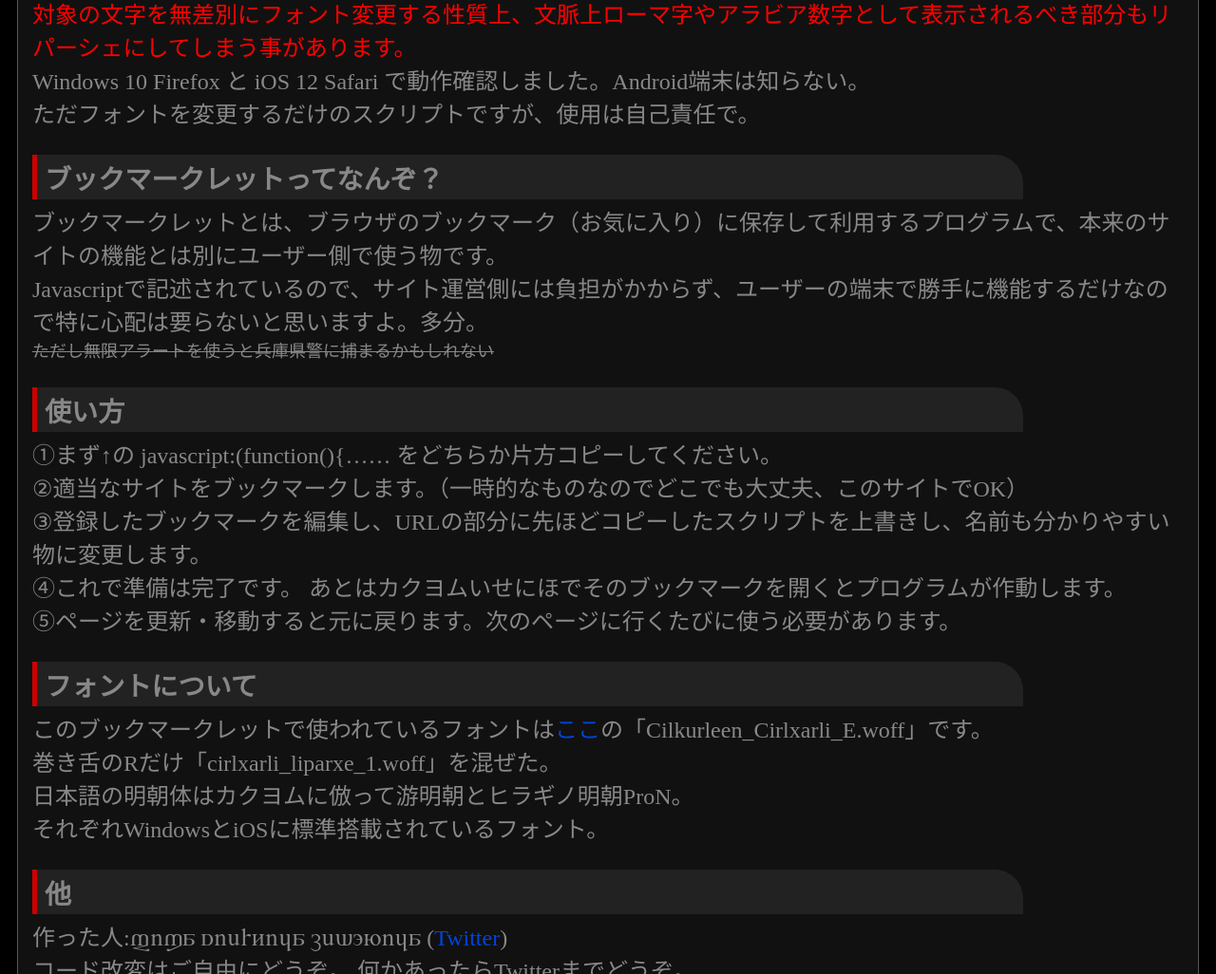
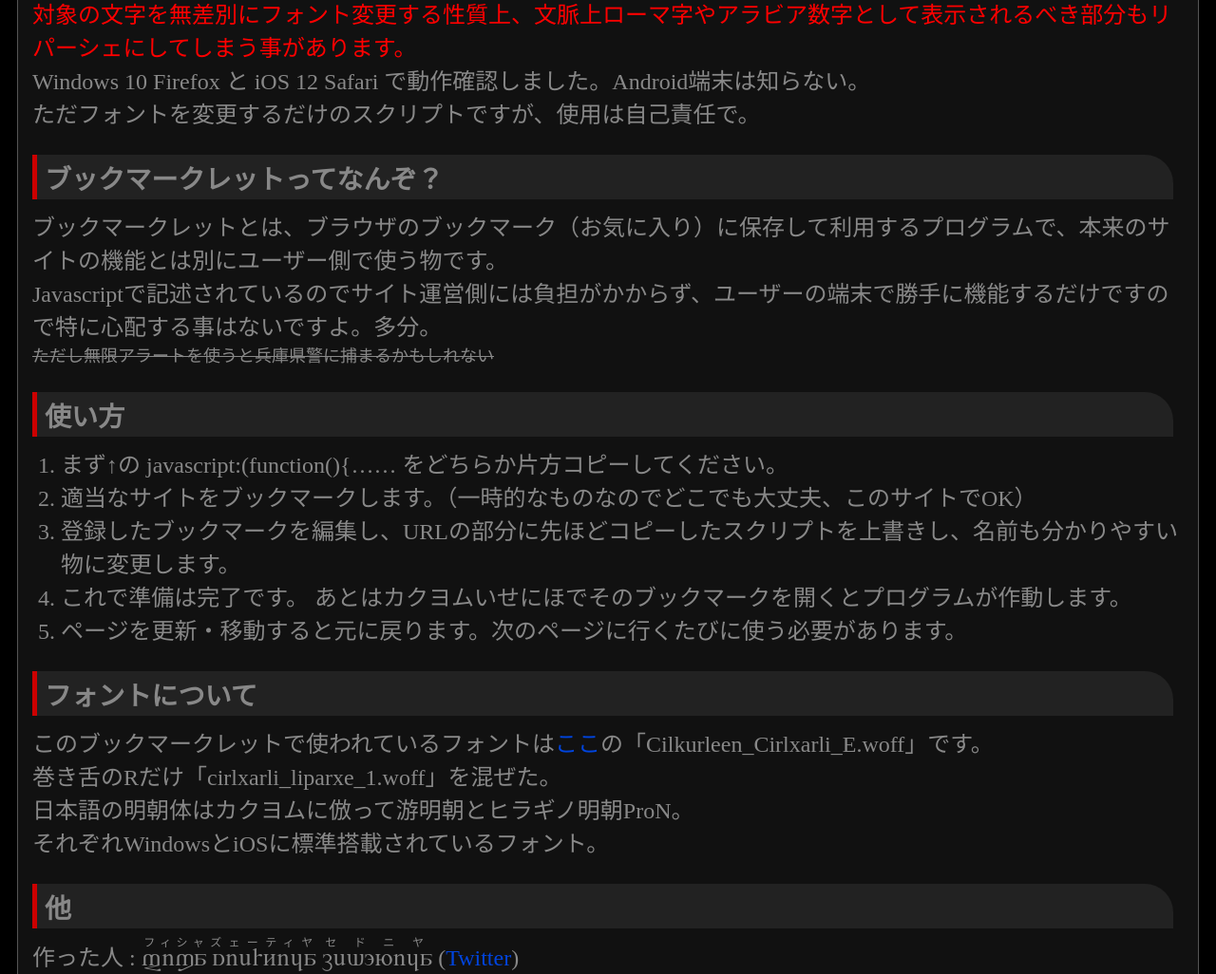
Before and after one commit to mizugane/mizugane.github.io, a plain HTML site: page index.html in a window 1280 px wide. Shown: the part 691-1717 px from the top of the page at 95% size. Drawn offline with Linux system fonts and the light colour scheme.

Commit message:
使い方が読みづらかったのでリスト化 理名をリパーシェにしたら読めなくなったのでルビを振った

```diff
--- a/index.html
+++ b/index.html
@@ -34,9 +34,9 @@
         }
         h3{
             background-color:#222222;
-            width:85%;
+            width:98%;
             padding:3px 0px 3px 8px;
-            margin:0px 0px 5px;
+            margin:0px 0px 10px;
             border-left:solid 5px #cc0000;
             border-radius:0px 30px 0px 0px;
         }
@@ -58,13 +58,17 @@
             border:solid 1px #cccccc;
             border-radius:5px;
         }
+        ol{
+            margin:0px 0px 0px 30px;
+            padding:0px;
+        }
         </style>
     </head>
     <body>
         <h2>リパーシェ化ブックマークレット</h2>
         <div id="content">
             カクヨムの「<a href="https://kakuyomu.jp/works/1177354054883808252" target="_blank">異世界転生したけど日本語が通じなかった</a>」で半角英数字などをリパーシェフォントに変更するブックマークレットです。<br>
-            具体的には [ a～z , A～Z , 0～9 , ! , # , $ , & , ' , + , - , = , ? , @ , \ ] が対象です。<br>
+            具体的には 【 a～z , A～Z , 0～9 , ! , # , $ , & , ' , + , - , = , ? , @ , \ 】 が対象です。<br>
             <img src="./liparxeBeforeAfter.png"><br>
             本文のみに適用: <input type="text" value="javascript:(function(){var css = document.createElement(&quot;style&quot;);document.head.appendChild(css);css.textContent = '@font-face{font-family:&quot;Cilcir&quot;; src:url(&quot;https://mizugane.github.io/font/Cilkurleen_Cirlxarli_E.woff&quot;) format(&quot;woff&quot;);unicode-range:U+0021,U+0023-0024,U+0026-0027,U+002B,U+002D,U+0030-0039,U+003D,U+003F-0051,U+0053-005A,U+005C,U+0061-007A;} @font-face{font-family:&quot;Cirlipa&quot;; src:url(&quot;https://mizugane.github.io/font/cirlxarli_liparxe_1.woff&quot;) format(&quot;woff&quot;);unicode-range:U+0052;} @font-face {font-family: &quot;Yu Mincho&quot;;src: local(&quot;Yu Mincho Regular&quot;);unicode-range:U+0022-0026,U+0028-002A,U+002C,U+002E-002F,U+003A-003C,U+003E,U+005B,U+005D-0060,U+007F-FFFF;} @font-face {font-family: Hiragino Mincho ProN;src: local(&quot;Hiragino Mincho ProN&quot;);unicode-range:U+0022,U+0025,U+0028-002F,U+007F-FFFF;} .widget-episodeBody{font-family:&quot;Cilcir&quot;,&quot;Cirlipa&quot;,&quot;Yu Mincho&quot;,&quot;Hiragino Mincho ProN&quot;;}';})();" onfocus="this.select();" size="10"> ← コピーして使ってね<br>
             ページ全体に適用:<input type="text" value="javascript:(function(){var css = document.createElement(&quot;style&quot;);document.head.appendChild(css);css.textContent = '@font-face{font-family:&quot;Cilcir&quot;; src:url(&quot;https://mizugane.github.io/font/Cilkurleen_Cirlxarli_E.woff&quot;) format(&quot;woff&quot;);unicode-range:U+0021,U+0023-0024,U+0026-0027,U+002B,U+002D,U+0030-0039,U+003D,U+003F-0051,U+0053-005A,U+005C,U+0061-007A;} @font-face{font-family:&quot;Cirlipa&quot;; src:url(&quot;https://mizugane.github.io/font/cirlxarli_liparxe_1.woff&quot;) format(&quot;woff&quot;);unicode-range:U+0052;} @font-face {font-family: &quot;Yu Mincho&quot;;src: local(&quot;Yu Mincho Regular&quot;);unicode-range:U+0022-0026,U+0028-002A,U+002C,U+002E-002F,U+003A-003C,U+003E,U+005B,U+005D-0060,U+007F-FFFF;} @font-face {font-family: Hiragino Mincho ProN;src: local(&quot;Hiragino Mincho ProN&quot;);unicode-range:U+0022,U+0025,U+0028-002F,U+007F-FFFF;} html,body,.widget-episodeBody{font-family:&quot;Cilcir&quot;,&quot;Cirlipa&quot;,&quot;Yu Mincho&quot;,&quot;Hiragino Mincho ProN&quot;;}';})();" onfocus="this.select();" size="10"> ← コピーして使ってね<br>
@@ -76,15 +80,17 @@
             <br>
             <h3>ブックマークレットってなんぞ？</h3>
             ブックマークレットとは、ブラウザのブックマーク（お気に入り）に保存して利用するプログラムで、本来のサイトの機能とは別にユーザー側で使う物です。<br>
-            Javascriptで記述されているので、サイト運営側には負担がかからず、ユーザーの端末で勝手に機能するだけなので特に心配は要らないと思いますよ。多分。<br>
+            Javascriptで記述されているのでサイト運営側には負担がかからず、ユーザーの端末で勝手に機能するだけですので特に心配する事はないですよ。多分。<br>
             <s style="font-size:18px;">ただし無限アラートを使うと兵庫県警に捕まるかもしれない</s><br>
             <br>
             <h3>使い方</h3>
-            ①まず↑の javascript:(function(){…… をどちらか片方コピーしてください。<br>
-            ②適当なサイトをブックマークします。（一時的なものなのでどこでも大丈夫、このサイトでOK）<br>
-            ③登録したブックマークを編集し、URLの部分に先ほどコピーしたスクリプトを上書きし、名前も分かりやすい物に変更します。<br>
-            ④これで準備は完了です。 あとはカクヨムいせにほでそのブックマークを開くとプログラムが作動します。<br>
-            ⑤ページを更新・移動すると元に戻ります。次のページに行くたびに使う必要があります。<br>
+            <ol>
+                <li>まず↑の javascript:(function(){…… をどちらか片方コピーしてください。</li>
+                <li>適当なサイトをブックマークします。（一時的なものなのでどこでも大丈夫、このサイトでOK）</li>
+                <li>登録したブックマークを編集し、URLの部分に先ほどコピーしたスクリプトを上書きし、名前も分かりやすい物に変更します。</li>
+                <li>これで準備は完了です。 あとはカクヨムいせにほでそのブックマークを開くとプログラムが作動します。</li>
+                <li>ページを更新・移動すると元に戻ります。次のページに行くたびに使う必要があります。</li>
+            </ol>
             <br>
             <h3>フォントについて</h3>
             このブックマークレットで使われているフォントは<a href="https://github.com/sozysozbot/fonts" target="_blank">ここ</a>の「Cilkurleen_Cirlxarli_E.woff」です。<br>
@@ -93,8 +99,8 @@
             それぞれWindowsとiOSに標準搭載されているフォント。<br>
             <br>
             <h3>他</h3>
-            作った人:<span style="font-family:'Cilcir';">fixa siertija cedonija</span> (<a href="https://twitter.com/Mizugane_SNG">Twitter</a>)<br>
-            コード改変はご自由にどうぞ。 何かあったらTwitterまでどうぞ。<br>
+            作った人 : <span style="font-family:'Cilcir';"><ruby>fixa<rt>フィシャ</rt> siertija<rt>ズェーティヤ</rt> cedonija<rt>セドニヤ</rt></ruby></span> (<a href="https://twitter.com/Mizugane_SNG" target="_blank">Twitter</a>)<br>
+            コード改変はご自由にどうぞ。<br>
             <br>
             なんで背景が黒いのかって？目に優しいからです。フェリーサ。<br>
         </div>
```
